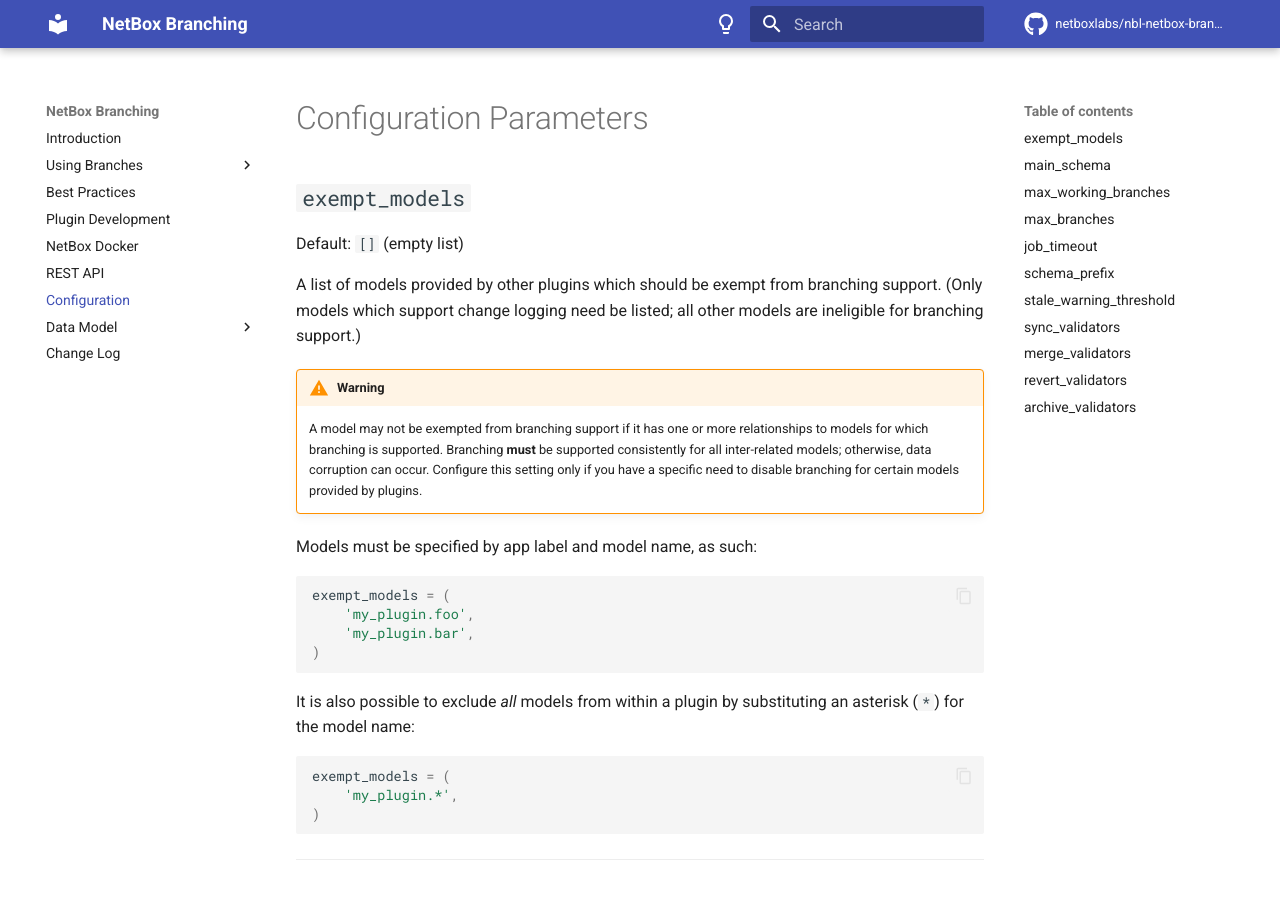
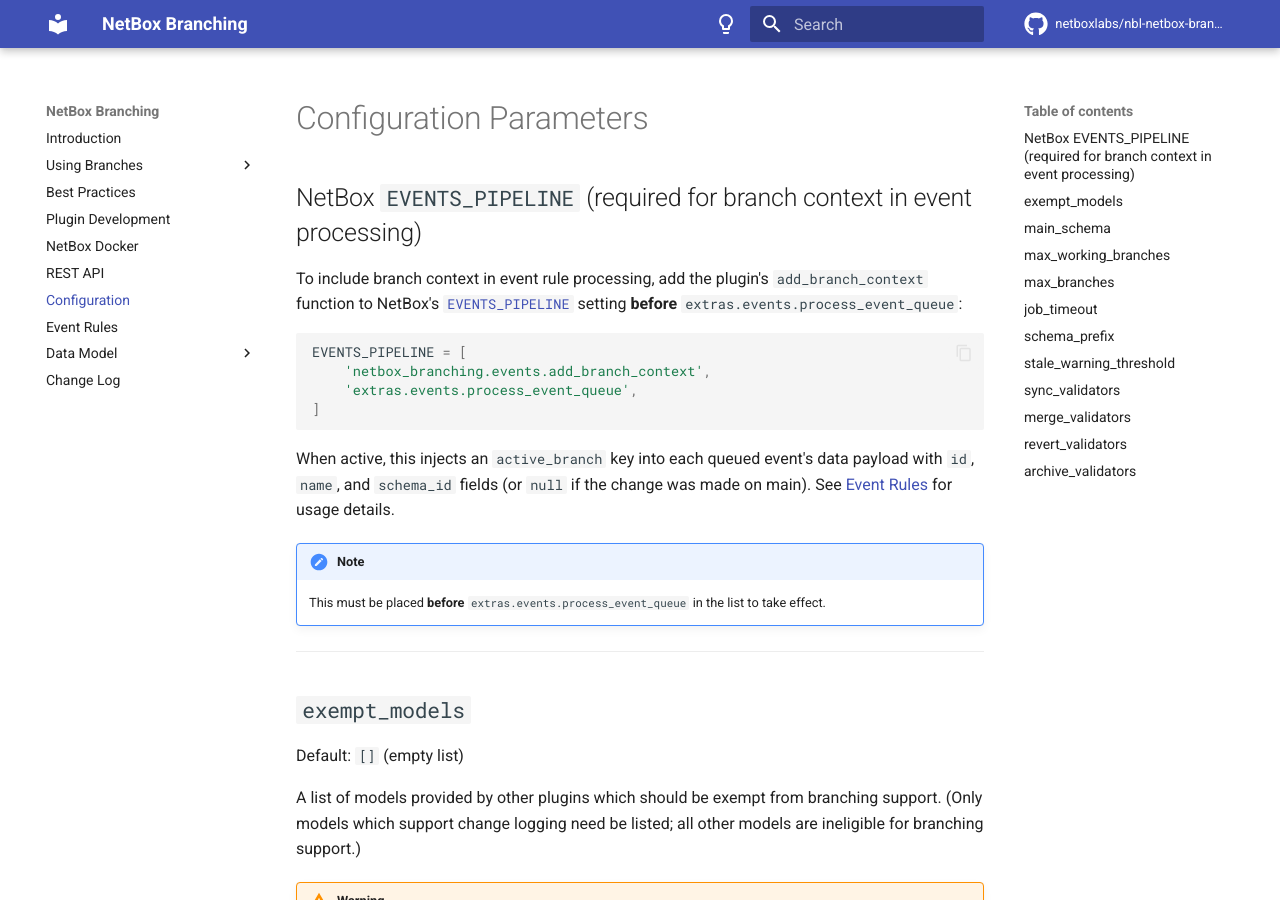
Before and after one commit to netboxlabs/netbox-branching, an MkDocs documentation site: the page built from docs/configuration.md, in a window 1280 px wide and 900 px high. Built offline with MkDocs 1.6.1 and Material for MkDocs 9.7.7, drawn with Linux system fonts in a browser that asks for light colours; comment, search, counter and statistics services are not loaded.

Commit message:
Closes #485: Add branch context to events (#500)
* #486 add branch context to event processing context

* #486 add branch context to event processing context

* add tests

* #485 add branch context to scripts

* update docs

* update docs and event processing

* fix tests

* fix tests

* update documentation

* cleanup

````diff
--- a/docs/configuration.md
+++ b/docs/configuration.md
@@ -1,4 +1,22 @@
 # Configuration Parameters
+
+## NetBox `EVENTS_PIPELINE` (required for branch context in event processing)
+
+To include branch context in event rule processing, add the plugin's `add_branch_context` function to NetBox's [`EVENTS_PIPELINE`](https://netboxlabs.com/docs/netbox/en/stable/configuration/miscellaneous/#events_pipeline) setting **before** `extras.events.process_event_queue`:
+
+```python
+EVENTS_PIPELINE = [
+    'netbox_branching.events.add_branch_context',
+    'extras.events.process_event_queue',
+]
+```
+
+When active, this injects an `active_branch` key into each queued event's data payload with `id`, `name`, and `schema_id` fields (or `null` if the change was made on main). See [Event Rules](event-rules.md) for usage details.
+
+!!! note
+    This must be placed **before** `extras.events.process_event_queue` in the list to take effect.
+
+---
 
 ## `exempt_models`
 
--- a/mkdocs.yml
+++ b/mkdocs.yml
@@ -47,6 +47,7 @@
     - NetBox Docker: 'netbox-docker.md'
     - REST API: 'rest-api.md'
     - Configuration: 'configuration.md'
+    - Event Rules: 'event-rules.md'
     - Data Model:
         - Branch: 'models/branch.md'
         - BranchEvent: 'models/branchevent.md'
````
Also changed, not shown: docs/event-rules.md (added, +65 -0 lines), 3 other files.
